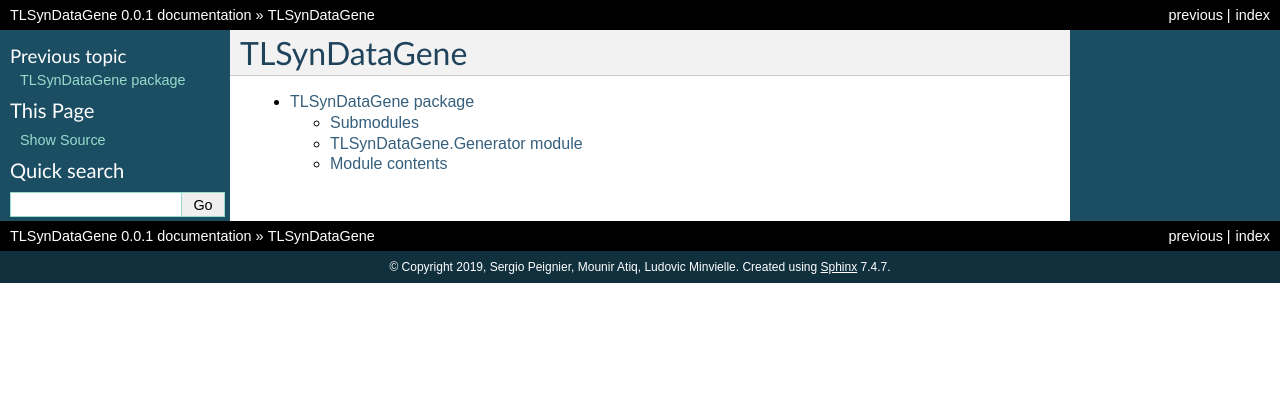
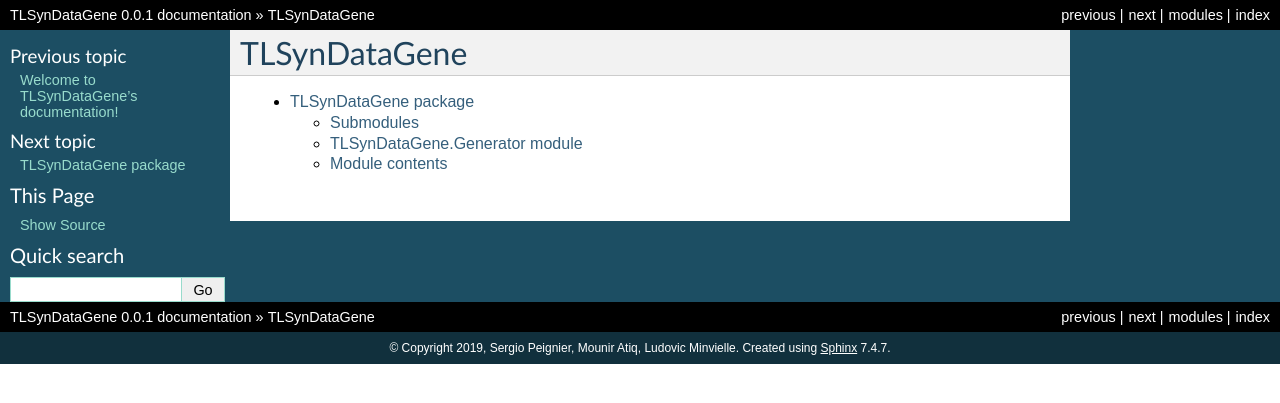
Before and after one commit to SergioPeignier/TLSyntheticDataGenerator, a Sphinx documentation site: the page built from docs/source/modules.rst, in a window 1280 px wide. Shown: the top 403 px of the page. Built offline with Sphinx 7.4.7, drawn with Linux system fonts in a browser that asks for light colours.

Commit message:
Update index.rst

```diff
--- a/docs/source/index.rst
+++ b/docs/source/index.rst
@@ -6,12 +6,14 @@
 Welcome to TLSynDataGene's documentation!
 =========================================
 
+.. module:: TLSynDataGene
+
 .. toctree::
-   :maxdepth: 3
+   :maxdepth: 2
    :caption: Contents:
 
+   modules
    TLSynDataGene
-   modules
 
 
 
```
